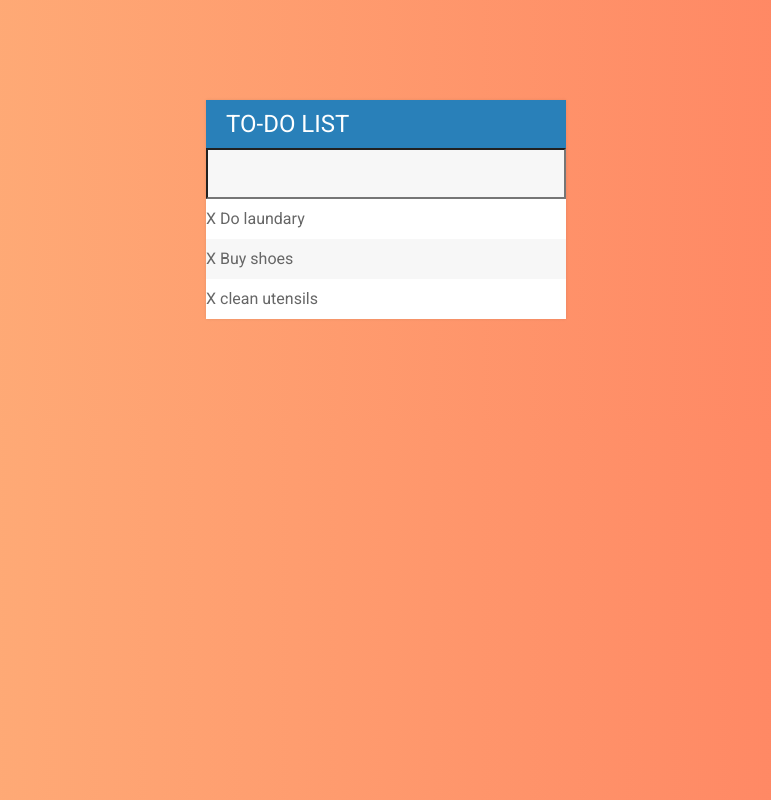
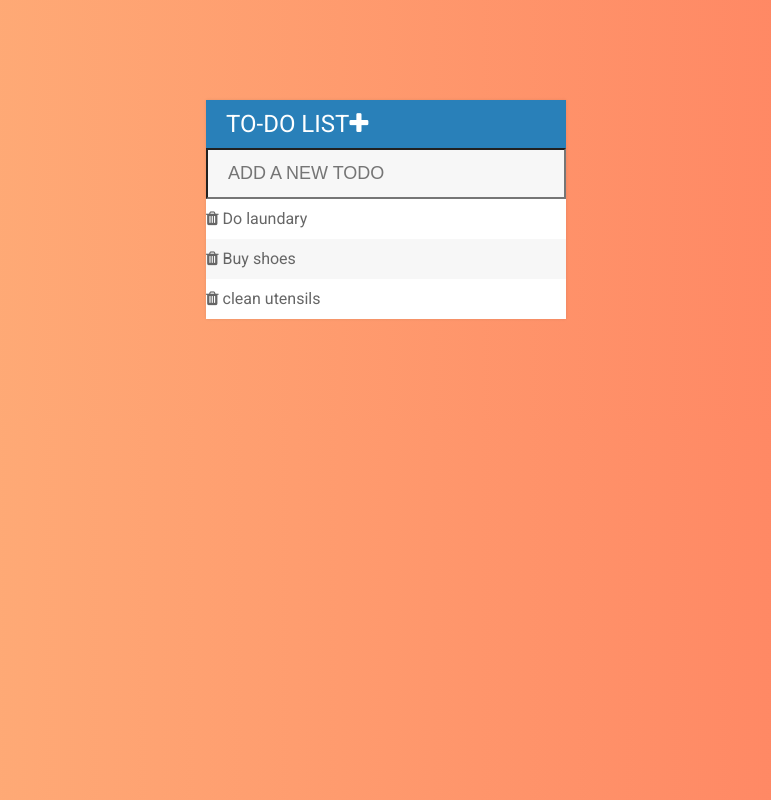
Before and after one commit to rohits2509/To-Do-List, a plain HTML site: page index.html in a window 1280 px wide. Shown: the whole page, without its empty margins (254-1025 px from the left). Drawn offline with Linux system fonts and the light colour scheme.

Commit message:
add icons

```diff
--- a/index.html
+++ b/index.html
@@ -5,17 +5,18 @@
 	<script type="text/javascript" src="assests/js/lib/jquery-3.1.1.min.js"></script>
 	<link rel="stylesheet" type="text/css" href="assests/css/styles.css">
 	<link href="https://fonts.googleapis.com/css?family=Roboto:400,500,700" rel="stylesheet">
+	<link rel="stylesheet" type="text/css" href="https://maxcdn.bootstrapcdn.com/font-awesome/4.7.0/css/font-awesome.min.css">
 </head>
 <body>
 	<div id="container">
-		<h1>To-Do List</h1>
-		<input id="list" type="text">
+		<h1>To-Do List<i class="fa fa-plus"></i></h1>
+		<input id="list" type="text" placeholder="ADD A NEW TODO">
 
 
 		<ul>
-			<li><span>X</span> Do laundary</li>
-			<li><span>X</span> Buy shoes</li>
-			<li><span>X</span> clean utensils</li>
+			<li><span><i class= "fa fa-trash"></i></span> Do laundary</li>
+			<li><span><i class= "fa fa-trash"></i></span> Buy shoes</li>
+			<li><span><i class= "fa fa-trash"></i></span> clean utensils</li>
 		</ul>
 	</div>
 
```
